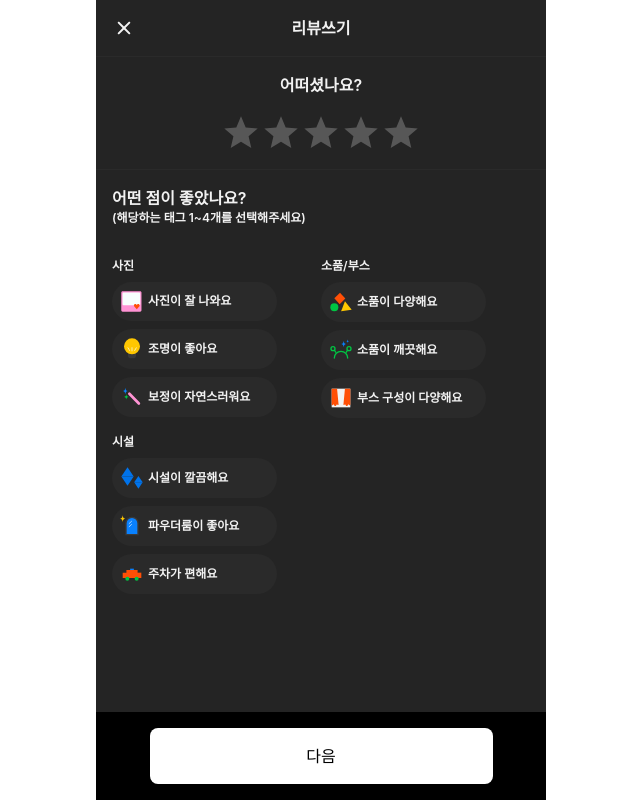
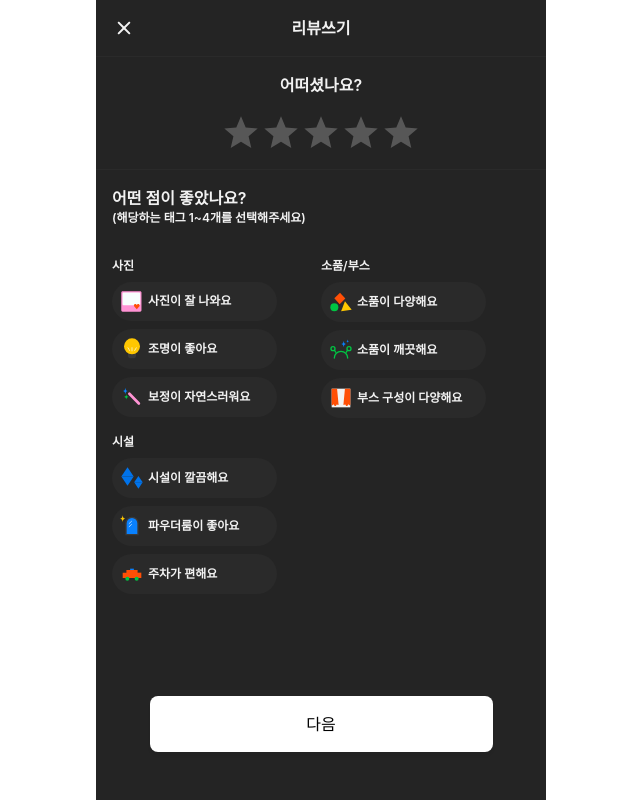
Before and after one commit to PhotoBoothMap/Client-web, a Next.js app in the folder photo-booth/: page /booth/1/review/create in a window 1280 px wide. Shown: the whole page, without its empty margins (319-959 px from the left). Built offline with nearby package versions, Linux system fonts and the light colour scheme.

Commit message:
🍭[STYLE] button position

```diff
--- a/photo-booth/pages/booth/[boothId]/review/create.tsx
+++ b/photo-booth/pages/booth/[boothId]/review/create.tsx
@@ -174,7 +174,9 @@ const BoothReviewCreatePage = () => {
         )}
       </div>
 
-      <div className={`review-button-box w-full p-4 flex justify-center text-black bg-black`}>
+      <div
+        className={`review-button-box w-full p-4 flex justify-center text-black bg-transparent pb-12`}
+      >
         <BasicButton
           text={page === 1 ? '다음' : '리뷰 등록'}
           color={
```
